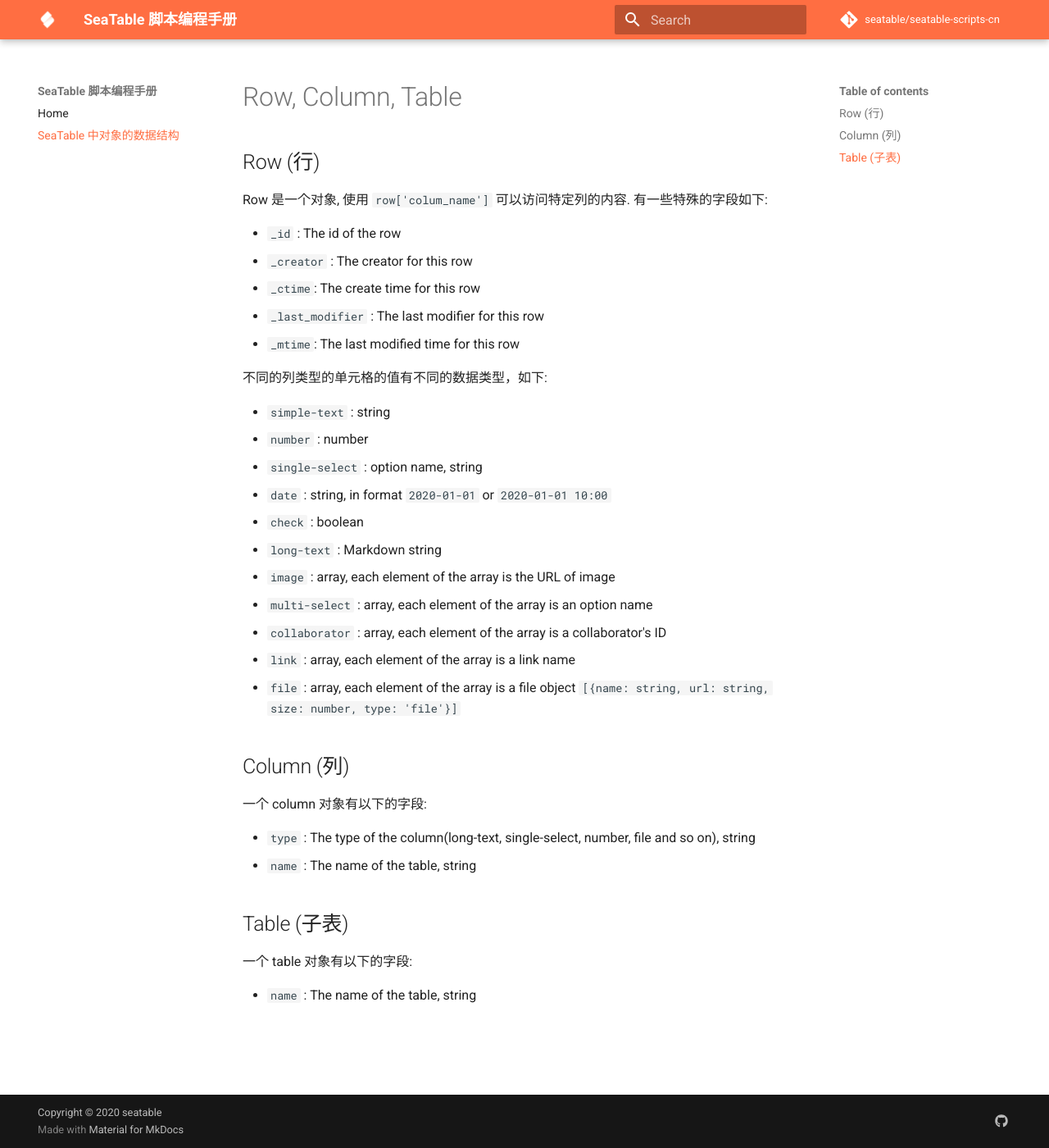
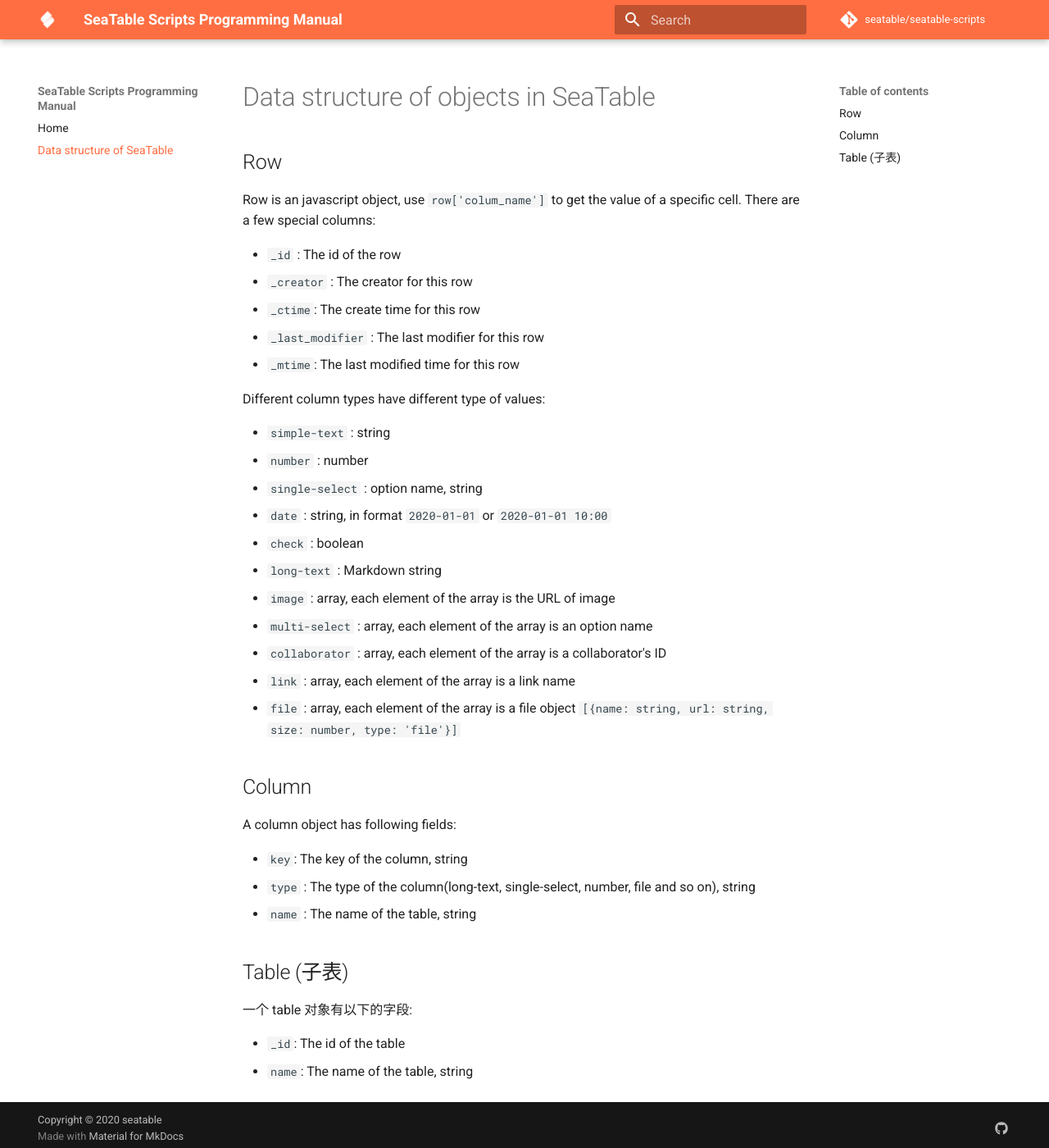
Before and after one commit to seatable/seatable-scripts, an MkDocs documentation site: the page built from manual/data-structure.md, in a window 1280 px wide and 1400 px high. Shown: the whole window at 82% size. Built offline with MkDocs 1.6.1 and Material for MkDocs 9.7.7, drawn with Linux system fonts in a browser that asks for light colours; comment, search, counter and statistics services are not loaded.

Commit message:
Add translation

```diff
--- a/manual/data-structure.md
+++ b/manual/data-structure.md
@@ -1,8 +1,8 @@
-# Row, Column, Table
+# Data structure of objects in SeaTable
 
-## Row (行)
+## Row
 
-Row 是一个对象, 使用 `row['colum_name']` 可以访问特定列的内容. 有一些特殊的字段如下:
+Row is an javascript object, use `row['colum_name']` to get the value of a specific cell. There are a few special columns:
 
 * `_id` : The id of the row
 * `_creator` : The creator for this row
@@ -10,7 +10,7 @@
 * `_last_modifier` : The last modifier for this row
 * `_mtime`: The last modified time for this row
 
-不同的列类型的单元格的值有不同的数据类型，如下:
+Different column types have different type of values:
 
 * `simple-text` : string
 * `number` : number
@@ -24,10 +24,11 @@
 * `link` : array, each element of the array is a link name
 * `file` : array, each element of the array is a file object  `[{name: string, url: string, size: number, type: 'file'}]`
 
-## Column (列)
+## Column
 
-一个 column 对象有以下的字段:
+A column object has following fields:
 
+* `key`:  The key of the column, string
 * `type` : The type of the column(long-text, single-select, number, file and so on), string
 * `name` : The name of the table, string
 
@@ -35,4 +36,5 @@
 
 一个 table 对象有以下的字段:
 
-* `name` : The name of the table, string
+* `_id`: The id of the table
+* `name`: The name of the table, string
--- a/mkdocs.yml
+++ b/mkdocs.yml
@@ -1,11 +1,11 @@
-site_name: SeaTable 脚本编程手册
+site_name: SeaTable Scripts Programming Manual
 site_author: seatable
 docs_dir: ./manual
-site_url: https://seatable.github.io/seatable-scripts-cn/
+site_url: https://seatable.github.io/seatable-scripts/
 
 
-repo_name: seatable/seatable-scripts-cn
-repo_url: https://github.com/seatable/seatable-scripts-cn/
+repo_name: seatable/seatable-scripts
+repo_url: https://github.com/seatable/seatable-scripts/
 
 copyright: Copyright &copy; 2020 seatable
 
@@ -28,7 +28,7 @@
 extra:
   social:
     - icon: fontawesome/brands/github
-      link: https://github.com/seatable/seatable-scripts-cn/
+      link: https://github.com/seatable/seatable-scripts/
 
 # Extensions
 markdown_extensions:
@@ -47,4 +47,4 @@
 # Page tree
 nav:
   - Home: README.md
-  - SeaTable 中对象的数据结构: data-structure.md
+  - Data structure of SeaTable: data-structure.md
```
Also changed, not shown: manual/README.md (+7 -7 lines).
